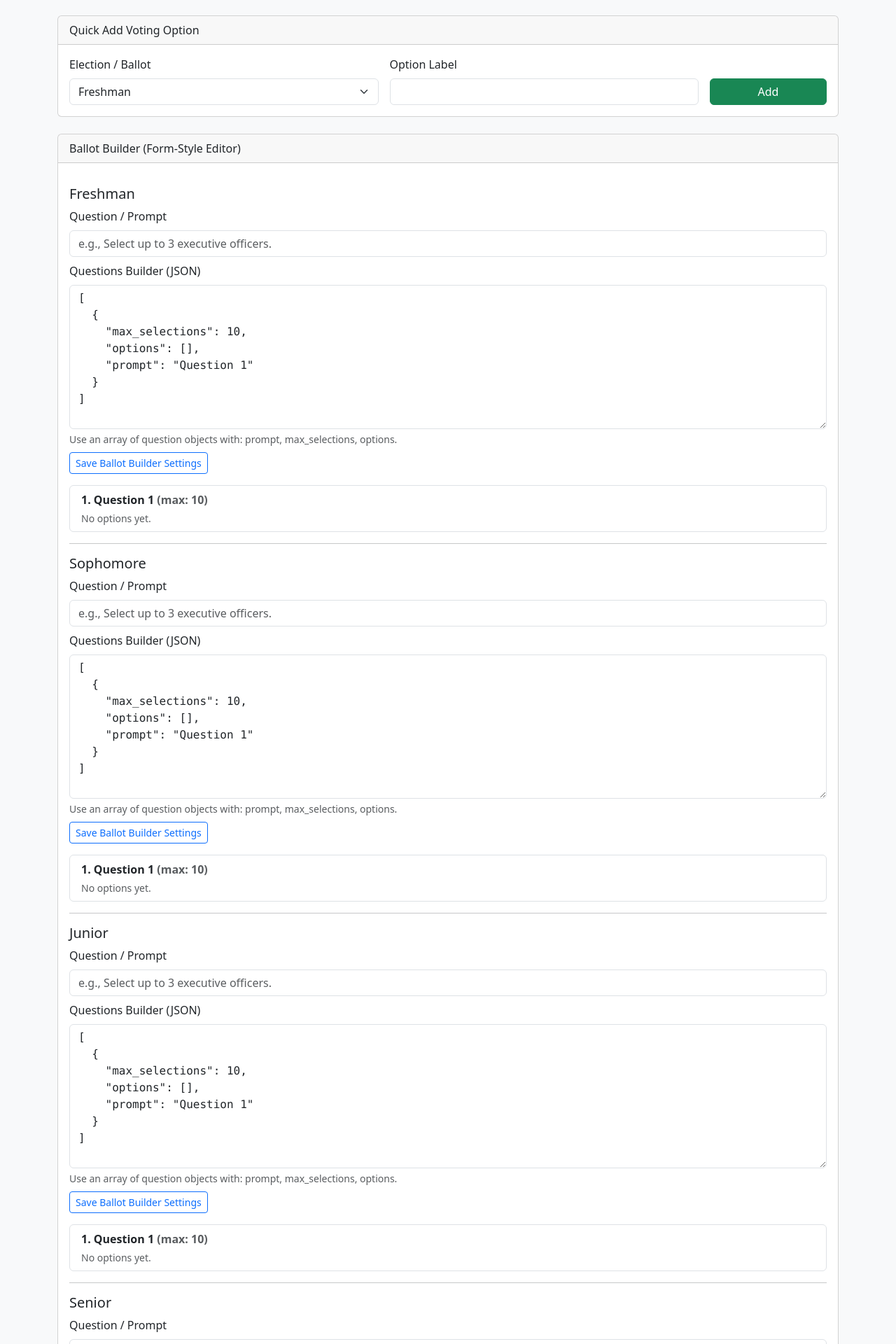
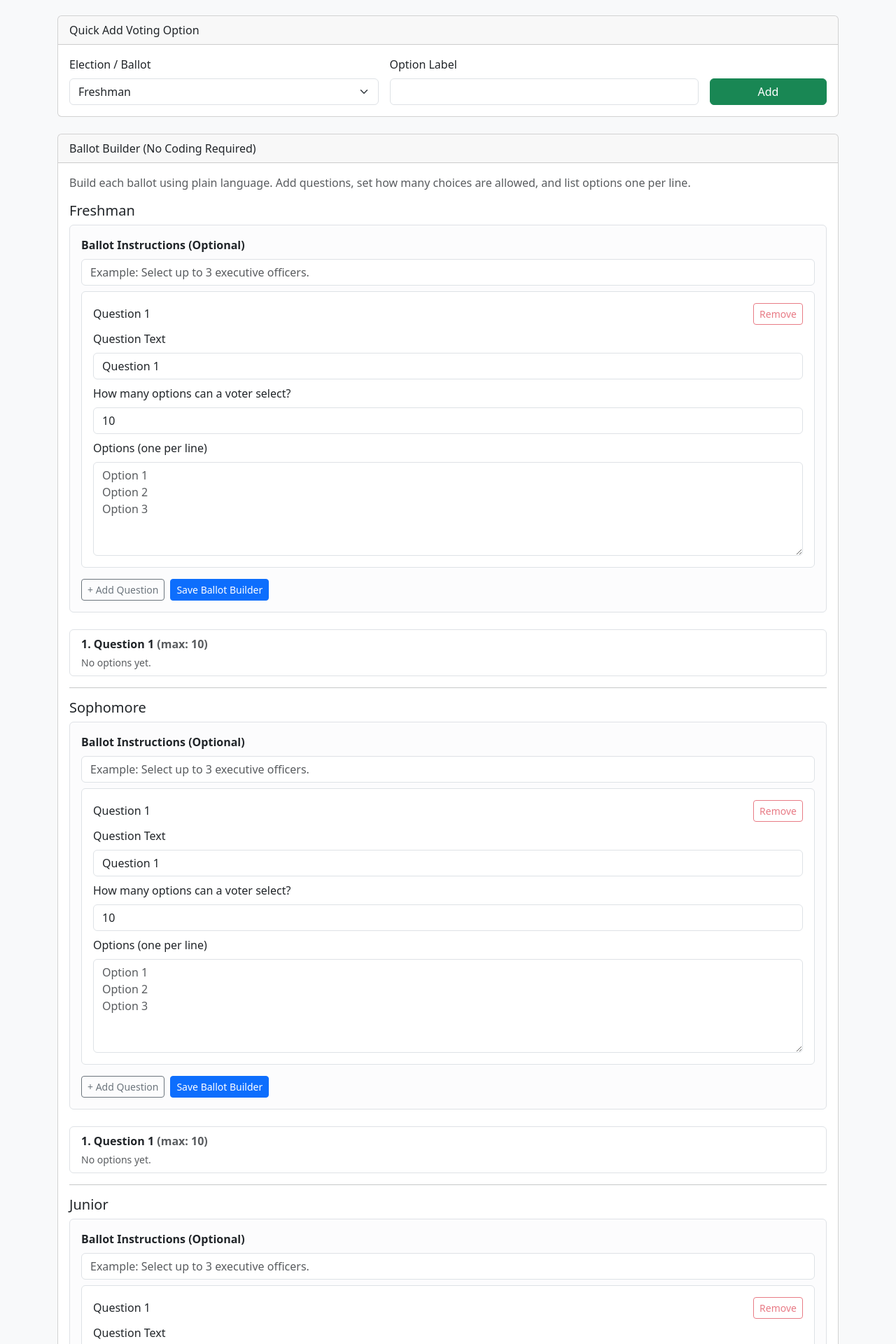
Before and after one commit to Shortballer2/csu-voting, a Flask app: page /admin in a window 1280 px wide. Shown: the part 463-2383 px from the top of the page at 70% size. Run offline with Flask 3, Linux system fonts and the light colour scheme; the visitor is signed in with stand-in values (Sample User, id 1); data that the repository does not hold is empty.

Commit message:
Improve ballot builder with no-code form editor

```diff
--- a/app.py
+++ b/app.py
@@ -630,15 +630,45 @@ def reset_voter_records():
 def update_ballot():
     ballot_name = request.form.get("ballot_name", "").strip()
     description = (request.form.get("description") or "").strip()
-    questions_json = request.form.get("questions_json", "")
-    questions = parse_questions_json(questions_json)
     candidates = load_candidates()
     if ballot_name not in candidates:
         flash("Selected ballot was not found.", "danger")
         return redirect(url_for("admin_dashboard"))
-    if questions is None:
-        flash("Questions must be valid JSON.", "danger")
-        return redirect(url_for("admin_dashboard"))
+
+    questions = []
+    prompts = request.form.getlist("question_prompt[]")
+    max_values = request.form.getlist("question_max_selections[]")
+    option_blocks = request.form.getlist("question_options[]")
+    for index in range(max(len(prompts), len(max_values), len(option_blocks))):
+        prompt = (prompts[index] if index < len(prompts) else "").strip()
+        options_text = option_blocks[index] if index < len(option_blocks) else ""
+        options = parse_options(options_text)
+        max_selections = validate_max_selections(
+            max_values[index] if index < len(max_values) else None,
+            default=1,
+        )
+        if not prompt and not options:
+            continue
+        if not prompt:
+            prompt = f"Question {len(questions) + 1}"
+        questions.append(
+            {
+                "prompt": prompt,
+                "max_selections": max_selections,
+                "options": options,
+            }
+        )
+
+    if not questions:
+        # Backward compatibility for previous JSON-only editor UI.
+        questions_json = request.form.get("questions_json", "")
+        if questions_json:
+            parsed_json_questions = parse_questions_json(questions_json)
+            if parsed_json_questions is None:
+                flash("Questions must be valid JSON.", "danger")
+                return redirect(url_for("admin_dashboard"))
+            questions = parsed_json_questions
+
     if not questions:
         flash("At least one question is required for a ballot.", "danger")
         return redirect(url_for("admin_dashboard"))
--- a/templates/admin_dashboard.html
+++ b/templates/admin_dashboard.html
@@ -84,23 +84,46 @@
 
 <div class="card mb-4">
     <div class="card-header">
-        Ballot Builder (Form-Style Editor)
+        Ballot Builder (No Coding Required)
     </div>
     <div class="card-body">
+        <p class="text-muted">
+            Build each ballot using plain language. Add questions, set how many choices are allowed, and list options one per line.
+        </p>
         {% for year, ballot in candidates.items() %}
             <h5 class="mt-3">{{ year }}</h5>
-            <form method="post" action="{{ url_for('update_ballot') }}" class="mb-3">
+            <form method="post" action="{{ url_for('update_ballot') }}" class="mb-4 border rounded p-3 bg-light-subtle ballot-builder-form">
                 <input type="hidden" name="ballot_name" value="{{ year }}">
                 <div class="mb-2">
-                    <label class="form-label">Question / Prompt</label>
-                    <input type="text" name="description" class="form-control" value="{{ ballot.description or '' }}" placeholder="e.g., Select up to 3 executive officers.">
+                    <label class="form-label fw-semibold">Ballot Instructions (Optional)</label>
+                    <input type="text" name="description" class="form-control" value="{{ ballot.description or '' }}" placeholder="Example: Select up to 3 executive officers.">
                 </div>
-                <div class="mb-2">
-                    <label class="form-label">Questions Builder (JSON)</label>
-                    <textarea name="questions_json" class="form-control font-monospace" rows="8" placeholder='[{"prompt":"Secretary/Treasurer","max_selections":1,"options":["Name 1","Name 2"]}]'>{{ ballot.questions | tojson(indent=2) }}</textarea>
-                    <div class="form-text">Use an array of question objects with: prompt, max_selections, options.</div>
+                <div class="question-list" data-ballot-name="{{ year }}">
+                    {% for question in ballot.questions %}
+                    <div class="question-editor border rounded p-3 mb-3 bg-white">
+                        <div class="d-flex justify-content-between align-items-center mb-2">
+                            <h6 class="mb-0">Question <span class="question-number">{{ loop.index }}</span></h6>
+                            <button type="button" class="btn btn-sm btn-outline-danger remove-question-btn">Remove</button>
+                        </div>
+                        <div class="mb-2">
+                            <label class="form-label">Question Text</label>
+                            <input type="text" name="question_prompt[]" class="form-control" value="{{ question.prompt }}" placeholder="Example: Student Body President" required>
+                        </div>
+                        <div class="mb-2">
+                            <label class="form-label">How many options can a voter select?</label>
+                            <input type="number" min="1" step="1" name="question_max_selections[]" class="form-control" value="{{ question.max_selections }}" required>
+                        </div>
+                        <div>
+                            <label class="form-label">Options (one per line)</label>
+                            <textarea name="question_options[]" class="form-control" rows="5" placeholder="Option 1&#10;Option 2&#10;Option 3">{{ question.options | join('\n') }}</textarea>
+                        </div>
+                    </div>
+                    {% endfor %}
                 </div>
-                <button type="submit" class="btn btn-outline-primary btn-sm">Save Ballot Builder Settings</button>
+                <div class="d-flex flex-wrap gap-2">
+                    <button type="button" class="btn btn-outline-secondary btn-sm add-question-btn">+ Add Question</button>
+                    <button type="submit" class="btn btn-primary btn-sm">Save Ballot Builder</button>
+                </div>
             </form>
             {% if ballot.questions %}
             <ul class="list-group">
@@ -236,6 +259,7 @@
     const candidates = {{ candidates | tojson }};
     const yearSelect = document.getElementById('manual_vote_year');
     const checkboxWrapper = document.getElementById('candidate_checkbox_wrapper');
+    const ballotBuilderForms = document.querySelectorAll('.ballot-builder-form');
 
     function updateSelectionState() {
         const questionCards = checkboxWrapper.querySelectorAll('[data-question-index]');
@@ -314,5 +338,65 @@
 
     yearSelect.addEventListener('change', updateCandidateCheckboxes);
     document.addEventListener('DOMContentLoaded', updateCandidateCheckboxes);
+
+    function renumberQuestions(questionList) {
+        const editors = questionList.querySelectorAll('.question-editor');
+        editors.forEach((editor, index) => {
+            const numberEl = editor.querySelector('.question-number');
+            if (numberEl) numberEl.textContent = String(index + 1);
+            const removeBtn = editor.querySelector('.remove-question-btn');
+            if (removeBtn) {
+                removeBtn.disabled = editors.length === 1;
+            }
+        });
+    }
+
+    function createQuestionEditor(questionNumber) {
+        const wrapper = document.createElement('div');
+        wrapper.className = 'question-editor border rounded p-3 mb-3 bg-white';
+        wrapper.innerHTML = `
+            <div class="d-flex justify-content-between align-items-center mb-2">
+                <h6 class="mb-0">Question <span class="question-number">${questionNumber}</span></h6>
+                <button type="button" class="btn btn-sm btn-outline-danger remove-question-btn">Remove</button>
+            </div>
+            <div class="mb-2">
+                <label class="form-label">Question Text</label>
+                <input type="text" name="question_prompt[]" class="form-control" placeholder="Example: Student Body President" required>
+            </div>
+            <div class="mb-2">
+                <label class="form-label">How many options can a voter select?</label>
+                <input type="number" min="1" step="1" name="question_max_selections[]" class="form-control" value="1" required>
+            </div>
+            <div>
+                <label class="form-label">Options (one per line)</label>
+                <textarea name="question_options[]" class="form-control" rows="5" placeholder="Option 1&#10;Option 2&#10;Option 3"></textarea>
+            </div>
+        `;
+        return wrapper;
+    }
+
+    ballotBuilderForms.forEach((form) => {
+        const questionList = form.querySelector('.question-list');
+        const addBtn = form.querySelector('.add-question-btn');
+        if (!questionList || !addBtn) return;
+
+        form.addEventListener('click', (event) => {
+            if (event.target.classList.contains('remove-question-btn')) {
+                const editor = event.target.closest('.question-editor');
+                if (editor) {
+                    editor.remove();
+                    renumberQuestions(questionList);
+                }
+            }
+        });
+
+        addBtn.addEventListener('click', () => {
+            const nextNumber = questionList.querySelectorAll('.question-editor').length + 1;
+            questionList.appendChild(createQuestionEditor(nextNumber));
+            renumberQuestions(questionList);
+        });
+
+        renumberQuestions(questionList);
+    });
 </script>
 {% endblock %}
```
